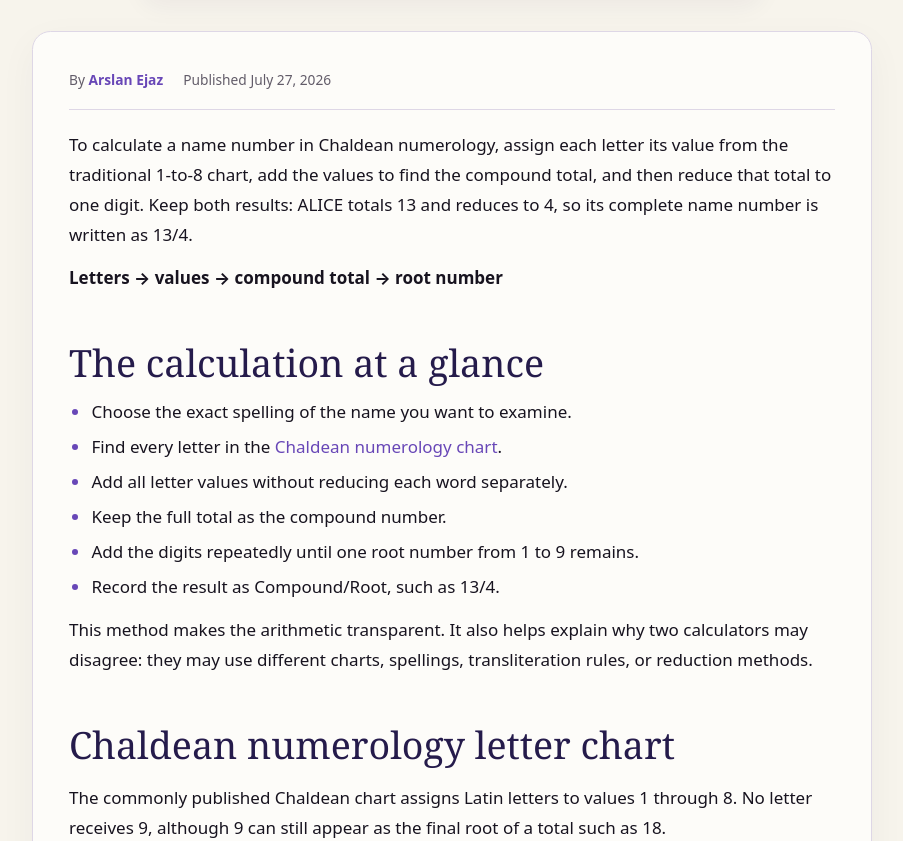
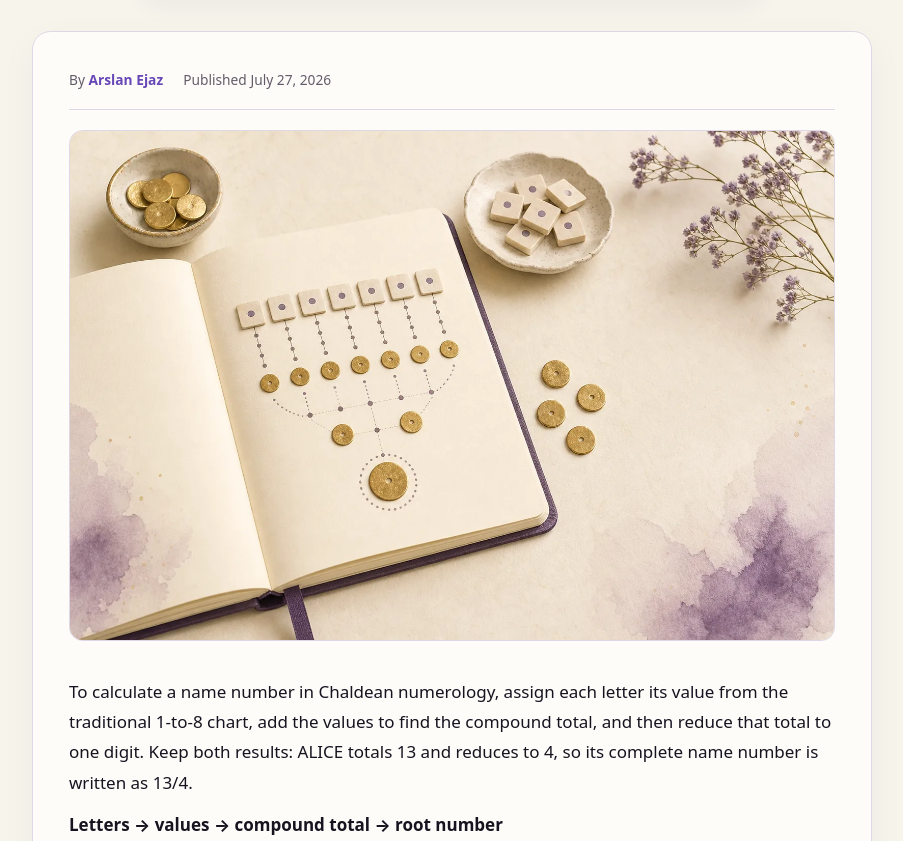
Before and after one commit to arslanwebx/chaldean-numerology-calculator, a Next.js app: page /blog/how-to-calculate-name-number-chaldean-numerology in a window 1280 px wide. Shown: the part 607-1448 px from the top of the page, without its empty margins (188-1091 px from the left). Built offline with nearby package versions, Linux system fonts and the light colour scheme; no server answers.

Commit message:
Add name number article featured image

```diff
--- a/src/app/blog/how-to-calculate-name-number-chaldean-numerology/page.tsx
+++ b/src/app/blog/how-to-calculate-name-number-chaldean-numerology/page.tsx
@@ -5,8 +5,10 @@ import { articleMetadata } from "@/lib/metadata";
 const path = "/blog/how-to-calculate-name-number-chaldean-numerology/";
 const title = "How to Calculate a Name Number in Chaldean Numerology";
 const description = "Learn how to calculate a name number in Chaldean numerology using the 1-to-8 letter chart, compound total, root number, and clear worked examples.";
+const image = "/images/blog/calculate-name-number-chaldean-numerology-featured.webp";
+const imageAlt = "Open notebook with letter tiles, counting counters, and a visual name-number calculation";
 
-export const metadata = { ...articleMetadata({ title, description, path, image: "/opengraph-image", imageAlt: "Chaldean Numerology Calculator", published: "2026-07-27" }), title: { absolute: title } };
+export const metadata = { ...articleMetadata({ title, description, path, image, imageAlt, imageWidth: 1500, imageHeight: 1000, published: "2026-07-27" }), title: { absolute: title } };
 
 const faqs = [
   { question: "How do I calculate my name number in Chaldean numerology?", answer: "Assign each letter its Chaldean value from 1 to 8, add all values to get the compound total, and reduce that total until one digit remains. Keep both numbers, such as 13/4." },
@@ -21,7 +23,7 @@ const faqs = [
 ] as const;
 
 export default function Page() {
-  return <BlogArticle title={title} description={description} path={path} published="2026-07-27"
+  return <BlogArticle title={title} description={description} path={path} published="2026-07-27" image={image} imageAlt={imageAlt} imageWidth={1500} imageHeight={1000}
     sections={[{ id: "glance", label: "The calculation at a glance" }, { id: "chart", label: "Chaldean numerology letter chart" }, { id: "steps", label: "Step-by-step calculation" }, { id: "examples", label: "Worked examples" }, { id: "compound", label: "Compound number vs. root number" }, { id: "master-numbers", label: "Should 11, 22, and 33 be reduced?" }, { id: "names", label: "Which name should you use?" }, { id: "characters", label: "Special characters and non-Latin names" }, { id: "mistakes", label: "Common calculation mistakes" }, { id: "differences", label: "Why calculators differ" }, { id: "meaning", label: "What the final name number means" }, { id: "limits", label: "Limits and responsible use" }, { id: "faq", label: "Frequently asked questions" }, { id: "conclusion", label: "Conclusion" }, { id: "sources", label: "Sources and further reading" }]} faqs={faqs}>
     <p>To calculate a name number in Chaldean numerology, assign each letter its value from the traditional 1-to-8 chart, add the values to find the compound total, and then reduce that total to one digit. Keep both results: ALICE totals 13 and reduces to 4, so its complete name number is written as 13/4.</p>
     <p><strong>Letters → values → compound total → root number</strong></p>
--- a/src/content/posts.ts
+++ b/src/content/posts.ts
@@ -22,6 +22,8 @@ export const posts: readonly BlogPostMeta[] = [
     description: "Learn how to calculate a name number in Chaldean numerology using the 1-to-8 letter chart, compound total, root number, and clear worked examples.",
     published: "2026-07-27",
     author: "Arslan Ejaz",
+    featuredImage: "/images/blog/calculate-name-number-chaldean-numerology-featured.webp",
+    featuredImageAlt: "Open notebook with letter tiles, counting counters, and a visual name-number calculation",
     category: "Calculation guide",
     tags: ["name number", "calculation method", "Chaldean numerology"],
     draft: false,
```
Also changed, not shown: public/images/blog/calculate-name-number-chaldean-numerology-featured.webp (added).
